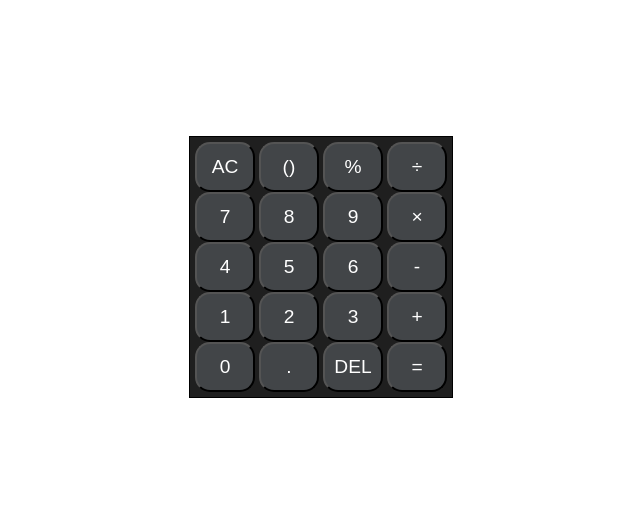
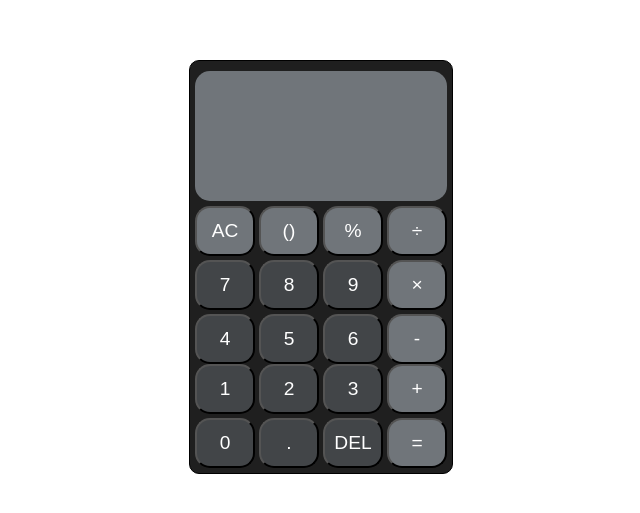
Before and after one commit to yogi1308/calculator, a plain HTML site: page index.html in a window 1280 px wide. Shown: the part 141-654 px from the top of the page, without its empty margins (327-967 px from the left). Drawn offline with Linux system fonts and the light colour scheme.

Commit message:
completed the basic look for the calculator

```diff
--- a/index.html
+++ b/index.html
@@ -17,29 +17,29 @@
                 <button class="%">%</button>
                 <button class="÷">÷</button>
             </div>
-            <div class="7Row">
+            <div class="sevenRow">
                 <button class="7">7</button>
                 <button class="8">8</button>
                 <button class="9">9</button>
-                <button class="×">×</button>
+                <button class="multiply">×</button>
             </div>
-            <div class="4row">
+            <div class="fourrow">
                 <button class="4">4</button>
                 <button class="5">5</button>
                 <button class="6">6</button>
-                <button class="-">-</button>
+                <button class="subtract">-</button>
             </div>
-            <div class="1Row">
+            <div class="oneRow">
                 <button class="1">1</button>
                 <button class="2">2</button>
                 <button class="3">3</button>
-                <button class="+">+</button>
+                <button class="add">+</button>
             </div>
             <div class="1Row">
                 <button class="0">0</button>
-                <button class=".">.</button>
+                <button class="ponit">.</button>
                 <button class="DEL">DEL</button>
-                <button class="=">=</button>
+                <button class="equals">=</button>
             </div>
         </div>
     </div>
--- a/styles.css
+++ b/styles.css
@@ -8,15 +8,19 @@ body {
 
 .container {
     display: flex;
-    justify-content: space-evenly;
-    align-content: center;
+    flex-direction: column;
     padding: 5px;
     border: 1px solid black;
     background-color: rgb(31, 31, 31);
+    border-radius: 10px;
 }
 
 .screen {
-    height: 130px;
+    min-height: 130px;
+    background-color: rgb(112, 117, 122);
+    border-radius: 15px;
+    margin-bottom: 5px;
+    margin-top: 5px;
 }
 
 button {
@@ -27,3 +31,11 @@ button {
     background-color: rgb(66, 69, 72);
     border-radius: 15px;
 }
+
+.acRow, .sevenRow, .fourRow, .oneRow {
+    margin-bottom: 4px;
+}
+
+.acRow button, .x, .subtract,  .add, .equals, .multiply{
+    background-color: rgb(112, 117, 122);
+}
```
